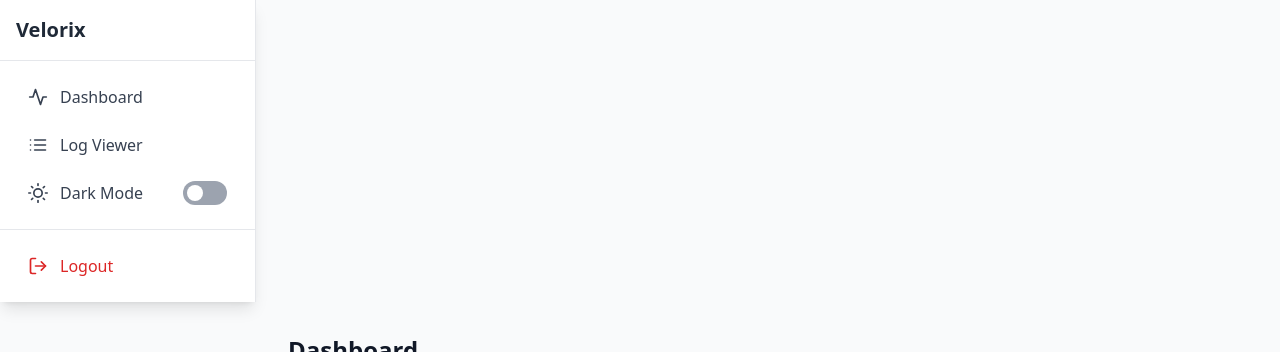
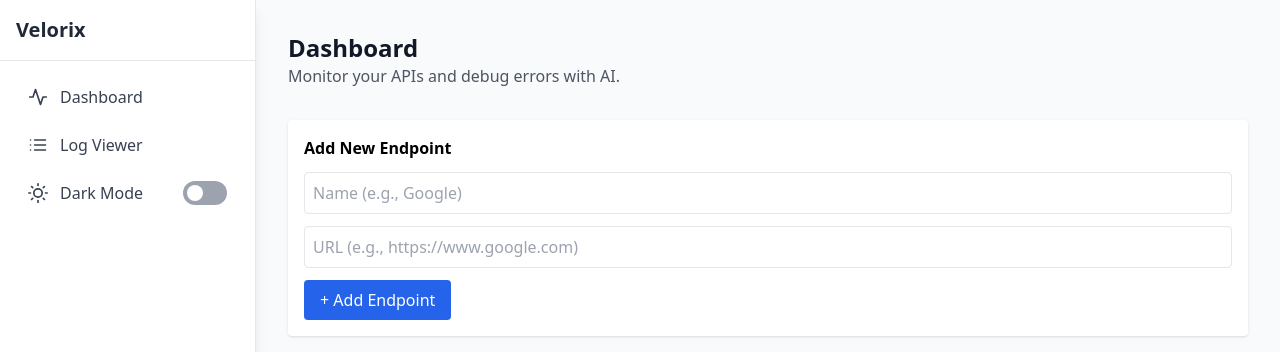
Before and after one commit to iamyashkumar/velorix-frontend, a React (Vite) app: page /dashboard in a window 1280 px wide. Shown: the top 352 px of the page. Built offline with nearby package versions, Linux system fonts and the light colour scheme; no server answers; sample sign-in values are in the browser's storage.

Commit message:
Redesign dashboard: modern cards, sidebar icons, DeepSeek style

```diff
--- a/src/pages/Dashboard.jsx
+++ b/src/pages/Dashboard.jsx
@@ -130,8 +130,10 @@ export default function Dashboard() {
   if (loading) return <div className="text-center mt-10">Loading...</div>;
 
   return (
-    <div className="min-h-screen bg-gray-50 dark:bg-gray-900">
-      {/* Mobile hamburger */}
+    /* Laptop screen ke liye pure page ko flex container bana diya hai */
+    <div className="min-h-screen bg-gray-50 dark:bg-gray-900 md:flex">
+
+      {/* Mobile hamburger - Isme koi badlav nahi kiya */}
       <button
         onClick={() => setSidebarOpen(true)}
         className="fixed top-4 left-4 z-50 p-2 rounded-md bg-white dark:bg-gray-800 shadow-md md:hidden"
@@ -143,11 +145,11 @@ export default function Dashboard() {
         <div className="fixed inset-0 z-40 bg-black bg-opacity-50 md:hidden" onClick={() => setSidebarOpen(false)} />
       )}
 
-      {/* Sidebar – DeepSeek style */}
+      {/* Sidebar – Laptop ke liye h-screen aur flex-col apply kiya hai takki stretch na ho */}
       <aside
         className={`fixed top-0 left-0 z-50 h-full w-64 bg-white dark:bg-gray-800 border-r border-gray-200 dark:border-gray-700 shadow-lg transition-transform duration-300 ${
           sidebarOpen ? 'translate-x-0' : '-translate-x-full'
-        } md:translate-x-0 md:static`}
+        } md:translate-x-0 md:sticky md:h-screen md:flex md:flex-col`}
       >
         <div className="flex items-center justify-between p-4 border-b border-gray-200 dark:border-gray-700">
           <h2 className="text-xl font-bold text-gray-800 dark:text-white">Velorix</h2>
@@ -155,7 +157,7 @@ export default function Dashboard() {
             <FiX size={24} />
           </button>
         </div>
-        <nav className="flex-1 p-4 space-y-2">
+        <nav className="flex-1 p-4 space-y-2 overflow-y-auto">
           <button
             onClick={() => { setSelectedEndpoint(null); setChartData([]); setAiSuggestion(null); }}
             className="flex items-center w-full px-3 py-2 rounded-lg text-gray-700 dark:text-gray-300 hover:bg-gray-100 dark:hover:bg-gray-700 transition"
@@ -195,8 +197,8 @@ export default function Dashboard() {
         </div>
       </aside>
 
-      {/* Main content */}
-      <main className="md:ml-64">
+      {/* Main content – Laptop screen par flow seamlessly manage karne ke liye flex-1 aur overflow handling add ki hai */}
+      <main className="flex-1 overflow-x-hidden">
         <div className="max-w-7xl mx-auto px-4 py-8 sm:px-6 lg:px-8">
           {/* Header */}
           <div className="mb-8">
```
